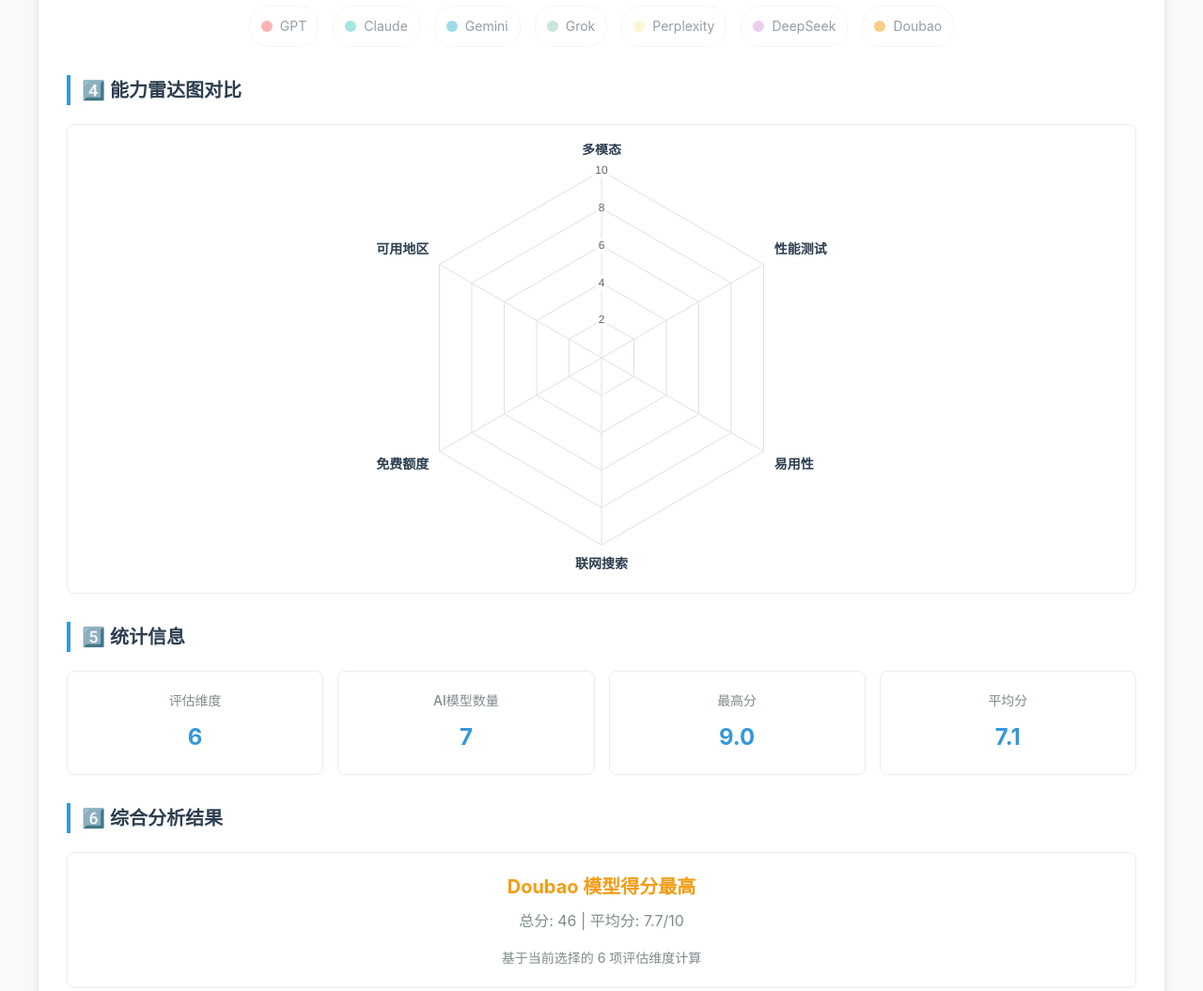
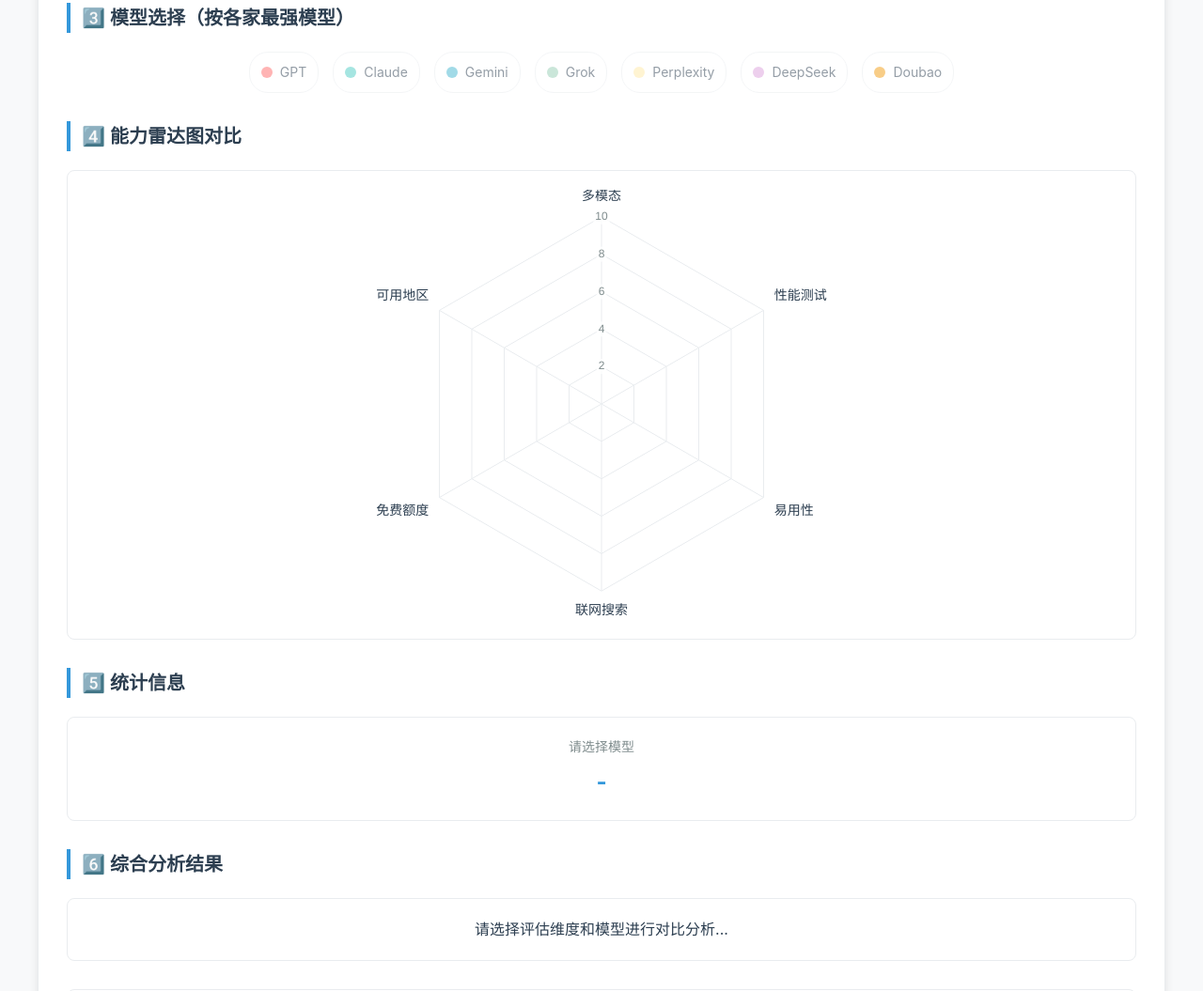
Before and after one commit to ink1ing/ai-model-comparison, a plain HTML site: page index.html in a window 1280 px wide. Shown: the part 606-1661 px from the top of the page at 94% size. Drawn offline with nearby package versions, Linux system fonts and the light colour scheme.

Commit message:
添加GitHub仓库链接并修复默认最强模型显示问题

```diff
--- a/index.html
+++ b/index.html
@@ -82,6 +82,23 @@
         .header p {
             color: var(--text-secondary);
             font-size: 16px;
+        }
+
+        .github-link {
+            display: inline-block;
+            margin-top: 10px;
+            padding: 8px 16px;
+            background: var(--primary-color);
+            color: white;
+            text-decoration: none;
+            border-radius: 6px;
+            font-size: 14px;
+            transition: all 0.3s ease;
+        }
+
+        .github-link:hover {
+            background: var(--secondary-color);
+            transform: translateY(-2px);
         }
 
         .theme-toggle {
@@ -388,6 +405,7 @@
             <button class="theme-toggle" onclick="toggleTheme()">🌙 深色模式</button>
             <h1>🤖 AI模型能力对比分析工具</h1>
             <p>基于真实使用体验的多维度AI模型能力评估</p>
+            <a href="https://github.com/ink1ing/ai-model-comparison" target="_blank" class="github-link">📂 GitHub 仓库</a>
         </div>
 
         <!-- 1️⃣ 版本选择 -->
@@ -532,12 +550,7 @@
         // 切换维度
         function toggleDimension(key) {
             if (selectedDimensions.has(key)) {
-                if (selectedDimensions.size > 3) {
                 selectedDimensions.delete(key);
-                } else {
-                    document.getElementById(`dim-${key}`).checked = true;
-                    return;
-                }
             } else {
                 selectedDimensions.add(key);
             }
@@ -546,57 +559,56 @@
             updateResultSection();
         }
 
-        // 渲染图表
+        // 渲染雷达图
         function renderChart() {
             const ctx = document.getElementById('radarChart').getContext('2d');
             const dimensions = dimensionDefinitions[currentVersion];
             const models = aiData[currentVersion].models;
 
             // 过滤选中的维度
-            const filteredDimensions = dimensions.filter(dim => selectedDimensions.has(dim.key));
-            const dimensionIndices = filteredDimensions.map(dim => dimensions.findIndex(d => d.key === dim.key));
-
-            const datasets = models.map(model => ({
-                label: model.name,
-                data: dimensionIndices.map(i => model.scores[i]),
-                backgroundColor: model.color + '20',
-                borderColor: model.color,
-                borderWidth: 2,
-                pointBackgroundColor: model.color,
-                pointBorderColor: document.documentElement.getAttribute('data-theme') === 'dark' ? '#21262d' : '#fff',
-                pointBorderWidth: 2,
-                pointRadius: 5,
-                pointHoverRadius: 7,
-                tension: 0.1
-            }));
+            const selectedDimArray = Array.from(selectedDimensions);
+            const labels = selectedDimArray.map(key => {
+                const dim = dimensions.find(d => d.key === key);
+                return dim ? dim.name : key;
+            });
 
             if (chart) {
                 chart.destroy();
             }
 
+            const datasets = models.map(model => {
+                const filteredScores = selectedDimArray.map(key => {
+                    const dimIndex = dimensions.findIndex(d => d.key === key);
+                    return dimIndex !== -1 ? model.scores[dimIndex] : 0;
+                });
+
+                return {
+                    label: model.name,
+                    data: filteredScores,
+                    borderColor: model.color,
+                    backgroundColor: model.color + '20',
+                    pointBackgroundColor: model.color,
+                    pointBorderColor: '#fff',
+                    pointHoverBackgroundColor: '#fff',
+                    pointHoverBorderColor: model.color,
+                    borderWidth: 2,
+                    pointRadius: 4,
+                    pointHoverRadius: 6
+                };
+            });
+
             chart = new Chart(ctx, {
                 type: 'radar',
                 data: {
-                    labels: filteredDimensions.map(dim => dim.name),
+                    labels: labels,
                     datasets: datasets
                 },
                 options: {
                     responsive: true,
                     maintainAspectRatio: false,
                     plugins: {
-                        legend: { display: false },
-                        tooltip: {
-                            backgroundColor: 'rgba(0,0,0,0.8)',
-                            titleColor: '#fff',
-                            bodyColor: '#fff',
-                            borderColor: '#fff',
-                            borderWidth: 1,
-                            cornerRadius: 6,
-                            callbacks: {
-                                label: function(context) {
-                                    return `${context.dataset.label}: ${context.parsed.r}/10`;
-                                }
-                            }
+                        legend: {
+                            display: false
                         }
                     },
                     scales: {
@@ -606,28 +618,35 @@
                             min: 0,
                             ticks: {
                                 stepSize: 2,
-                                color: document.documentElement.getAttribute('data-theme') === 'dark' ? '#8b949e' : '#666',
-                                font: { size: 12 }
+                                color: getComputedStyle(document.documentElement).getPropertyValue('--text-secondary'),
+                                font: {
+                                    size: 12
+                                }
                             },
                             grid: {
-                                color: document.documentElement.getAttribute('data-theme') === 'dark' ? '#30363d' : '#e0e0e0'
+                                color: getComputedStyle(document.documentElement).getPropertyValue('--border-color')
                             },
                             angleLines: {
-                                color: document.documentElement.getAttribute('data-theme') === 'dark' ? '#30363d' : '#e0e0e0'
+                                color: getComputedStyle(document.documentElement).getPropertyValue('--border-color')
                             },
                             pointLabels: {
-                                color: document.documentElement.getAttribute('data-theme') === 'dark' ? '#f0f6fc' : '#2c3e50',
-                                font: { size: 14, weight: 'bold' }
+                                color: getComputedStyle(document.documentElement).getPropertyValue('--text-primary'),
+                                font: {
+                                    size: 14,
+                                    weight: '500'
                                 }
                             }
+                        }
+                    },
+                    interaction: {
+                        intersect: false
                     }
                 }
             });
 
             // 默认隐藏所有模型
-            models.forEach((_, index) => {
-                const meta = chart.getDatasetMeta(index);
-                meta.hidden = true;
+            chart.data.datasets.forEach((dataset, index) => {
+                chart.setDatasetVisibility(index, false);
             });
             chart.update();
         }
@@ -638,9 +657,10 @@
             const models = aiData[currentVersion].models;
 
             container.innerHTML = models.map((model, index) => {
-                const isHidden = chart ? chart.getDatasetMeta(index).hidden : true;
+                const isVisible = chart ? chart.isDatasetVisible(index) : false;
+                const opacity = isVisible ? '1' : '0.5';
                 return `
-                    <div class="legend-item" onclick="toggleModel(${index})" style="opacity: ${isHidden ? '0.5' : '1'}">
+                    <div class="legend-item" onclick="toggleModel(${index})" style="opacity: ${opacity}">
                         <div class="legend-color" style="background-color: ${model.color}"></div>
                         <span>${model.name}</span>
                     </div>
@@ -650,125 +670,157 @@
 
         // 切换模型显示
         function toggleModel(index) {
-            const meta = chart.getDatasetMeta(index);
-            meta.hidden = !meta.hidden;
+            if (chart) {
+                const isVisible = chart.isDatasetVisible(index);
+                chart.setDatasetVisibility(index, !isVisible);
                 chart.update();
-            const legendItem = document.querySelectorAll('.legend-item')[index];
-            legendItem.style.opacity = meta.hidden ? '0.5' : '1';
+                renderLegend();
+                renderStats();
+                updateResultSection();
+            }
         }
 
         // 渲染统计信息
         function renderStats() {
             const container = document.getElementById('statsGrid');
             const models = aiData[currentVersion].models;
-            const selectedCount = selectedDimensions.size;
-            const totalScores = models.flatMap(m => m.scores.filter((_, i) => {
-                const dim = dimensionDefinitions[currentVersion][i];
-                return selectedDimensions.has(dim.key);
-            }));
-            const maxScore = Math.max(...totalScores);
-            const avgScore = (totalScores.reduce((a, b) => a + b, 0) / totalScores.length).toFixed(1);
+            const dimensions = dimensionDefinitions[currentVersion];
+
+            // 计算可见模型的统计信息
+            const visibleModels = models.filter((_, index) => chart ? chart.isDatasetVisible(index) : false);
+            const selectedDimArray = Array.from(selectedDimensions);
+
+            if (visibleModels.length === 0) {
+                container.innerHTML = '<div class="stat-card"><h3>请选择模型</h3><div class="stat-value">-</div></div>';
+                return;
+            }
+
+            // 计算平均分
+            const avgScores = visibleModels.map(model => {
+                const filteredScores = selectedDimArray.map(key => {
+                    const dimIndex = dimensions.findIndex(d => d.key === key);
+                    return dimIndex !== -1 ? model.scores[dimIndex] : 0;
+                });
+                const avg = filteredScores.reduce((a, b) => a + b, 0) / filteredScores.length;
+                return { name: model.name, avg: avg.toFixed(1) };
+            });
+
+            // 找出最高分和最低分
+            const maxScore = Math.max(...avgScores.map(s => parseFloat(s.avg)));
+            const minScore = Math.min(...avgScores.map(s => parseFloat(s.avg)));
+            const maxModel = avgScores.find(s => parseFloat(s.avg) === maxScore);
+            const minModel = avgScores.find(s => parseFloat(s.avg) === minScore);
 
             container.innerHTML = `
                 <div class="stat-card">
-                    <h3>评估维度</h3>
-                    <div class="stat-value">${selectedCount}</div>
+                    <h3>参与对比模型数</h3>
+                    <div class="stat-value">${visibleModels.length}</div>
                 </div>
                 <div class="stat-card">
-                    <h3>AI模型数量</h3>
-                    <div class="stat-value">${models.length}</div>
+                    <h3>评估维度数</h3>
+                    <div class="stat-value">${selectedDimensions.size}</div>
                 </div>
                 <div class="stat-card">
-                    <h3>最高分</h3>
-                    <div class="stat-value">${maxScore}.0</div>
+                    <h3>最高平均分</h3>
+                    <div class="stat-value">${maxModel ? maxModel.avg : '-'}</div>
                 </div>
                 <div class="stat-card">
-                    <h3>平均分</h3>
-                    <div class="stat-value">${avgScore}</div>
+                    <h3>最低平均分</h3>
+                    <div class="stat-value">${minModel ? minModel.avg : '-'}</div>
                 </div>
             `;
-
-            // 更新结果区域
-            updateResultSection();
         }
 
         // 更新结果区域
         function updateResultSection() {
-            const resultContent = document.getElementById('resultContent');
+            const container = document.getElementById('resultContent');
             const models = aiData[currentVersion].models;
+            const dimensions = dimensionDefinitions[currentVersion];
 
-            if (selectedDimensions.size < 3) {
-                resultContent.innerHTML = '请至少选择三项评估维度...';
+            // 获取可见的模型
+            const visibleModels = models.filter((_, index) => chart ? chart.isDatasetVisible(index) : false);
+
+            if (visibleModels.length === 0) {
+                container.innerHTML = '<p style="color: var(--text-secondary);">请选择至少一个模型进行对比分析</p>';
                 return;
             }
 
-            // 计算每个模型的总分
-            const modelScores = models.map(model => {
-                let totalScore = 0;
-                let count = 0;
+            const selectedDimArray = Array.from(selectedDimensions);
 
-                dimensionDefinitions[currentVersion].forEach((dim, index) => {
-                    if (selectedDimensions.has(dim.key)) {
-                        totalScore += model.scores[index];
-                        count++;
-                    }
+            // 计算每个可见模型的总分
+            const modelScores = visibleModels.map(model => {
+                const filteredScores = selectedDimArray.map(key => {
+                    const dimIndex = dimensions.findIndex(d => d.key === key);
+                    return dimIndex !== -1 ? model.scores[dimIndex] : 0;
                 });
-
+                const totalScore = filteredScores.reduce((a, b) => a + b, 0);
+                const avgScore = totalScore / filteredScores.length;
                 return {
                     name: model.name,
                     totalScore: totalScore,
-                    averageScore: (totalScore / count).toFixed(1),
+                    avgScore: avgScore,
                     color: model.color
                 };
             });
 
             // 找出得分最高的模型
-            modelScores.sort((a, b) => b.averageScore - a.averageScore);
-            const winner = modelScores[0];
+            const winner = modelScores.reduce((prev, current) =>
+                (prev.totalScore > current.totalScore) ? prev : current
+            );
 
-            resultContent.innerHTML = `
-                <div class="winner-model" style="color: ${winner.color}">${winner.name} 模型得分最高</div>
-                <div class="winner-score">总分: ${winner.totalScore} | 平均分: ${winner.averageScore}/10</div>
-                <div style="margin-top: 15px; font-size: 14px; color: var(--text-secondary)">
-                    基于当前选择的 ${selectedDimensions.size} 项评估维度计算
-                </div>
+            container.innerHTML = `
+                <div class="winner-model" style="color: ${winner.color};">🏆 综合能力最强：${winner.name}</div>
+                <div class="winner-score">平均得分：${winner.avgScore.toFixed(1)}/10 | 总得分：${winner.totalScore.toFixed(1)}/${selectedDimensions.size * 10}</div>
+                <p style="margin-top: 15px; color: var(--text-secondary); font-size: 14px;">基于所选 ${selectedDimensions.size} 个维度的综合评估结果</p>
             `;
         }
 
         // 设置版本切换
         function setupVersionToggle() {
-            document.querySelectorAll('.version-btn').forEach(btn => {
+            const buttons = document.querySelectorAll('.version-btn');
+            buttons.forEach(btn => {
                 btn.addEventListener('click', () => {
-                    document.querySelectorAll('.version-btn').forEach(b => b.classList.remove('active'));
+                    const version = btn.dataset.version;
+                    if (version !== currentVersion) {
+                        currentVersion = version;
+
+                        // 更新按钮状态
+                        buttons.forEach(b => b.classList.remove('active'));
                         btn.classList.add('active');
-                    currentVersion = btn.dataset.version;
-                    selectedDimensions = new Set(['multimodal', 'performance', 'usability', 'search', 'quota', 'region']);
+
+                        // 重新渲染所有组件
                         renderDimensionsPanel();
                         renderChart();
                         renderLegend();
                         renderStats();
                         updateResultSection();
+                    }
                 });
             });
         }
 
         // 主题切换
         function toggleTheme() {
-            const currentTheme = document.documentElement.getAttribute('data-theme');
-            const newTheme = currentTheme === 'dark' ? 'light' : 'dark';
-            document.documentElement.setAttribute('data-theme', newTheme);
+            const body = document.body;
+            const button = document.querySelector('.theme-toggle');
 
-            const themeBtn = document.querySelector('.theme-toggle');
-            themeBtn.textContent = newTheme === 'dark' ? '☀️ 浅色模式' : '🌙 深色模式';
+            if (body.dataset.theme === 'light') {
+                body.dataset.theme = 'dark';
+                button.textContent = '☀️ 浅色模式';
+            } else {
+                body.dataset.theme = 'light';
+                button.textContent = '🌙 深色模式';
+            }
 
-            // 更新图表颜色
+            // 重新渲染图表以更新颜色
             if (chart) {
-                setTimeout(() => renderChart(), 300);
+                renderChart();
+                renderLegend();
             }
         }
 
-        // 启动应用
-        init();
+        // 页面加载完成后初始化
+        document.addEventListener('DOMContentLoaded', init);
     </script>
 </body>
 </html>
```
Lines whose indentation alone changed are shown as unchanged.
